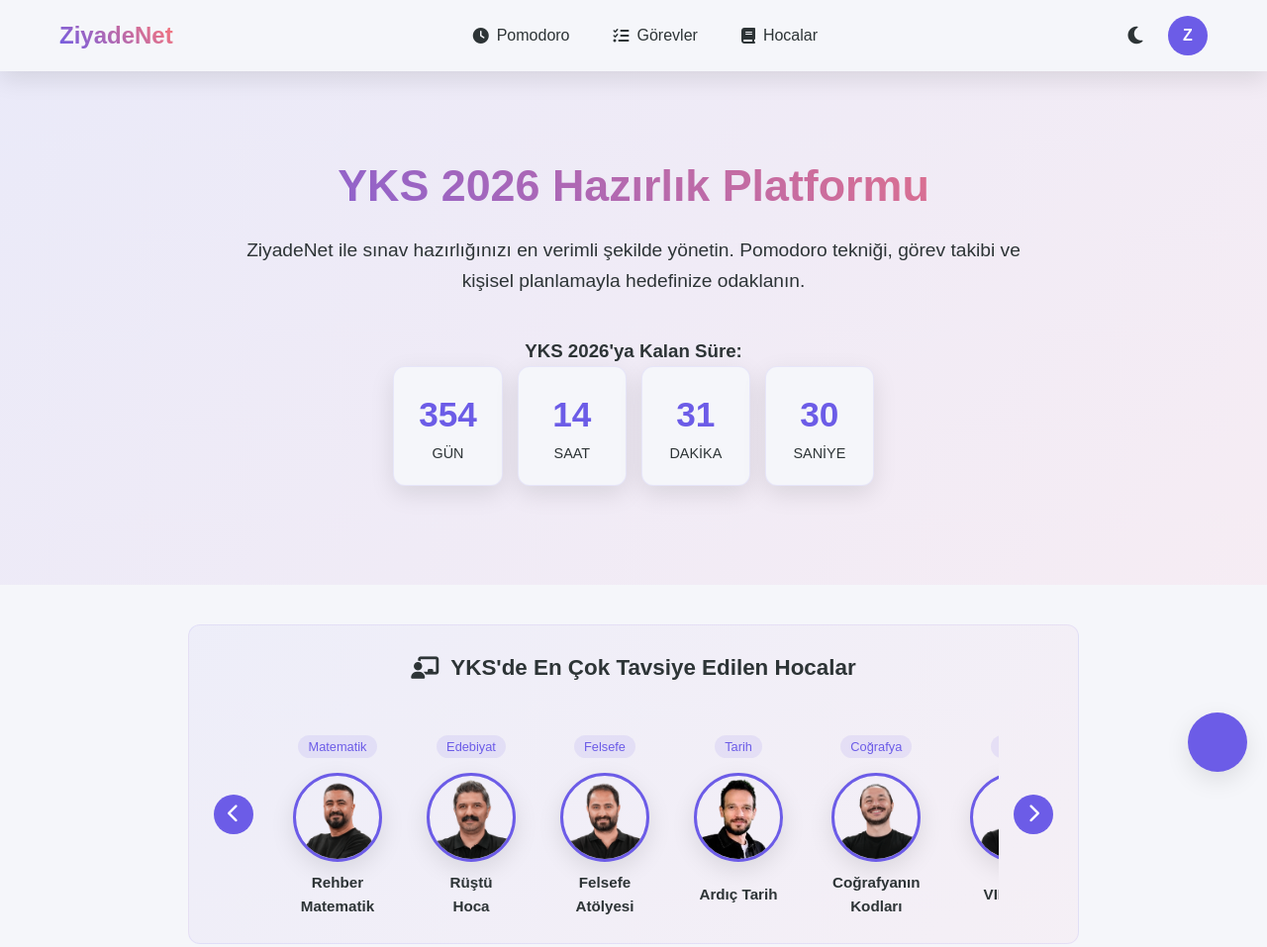
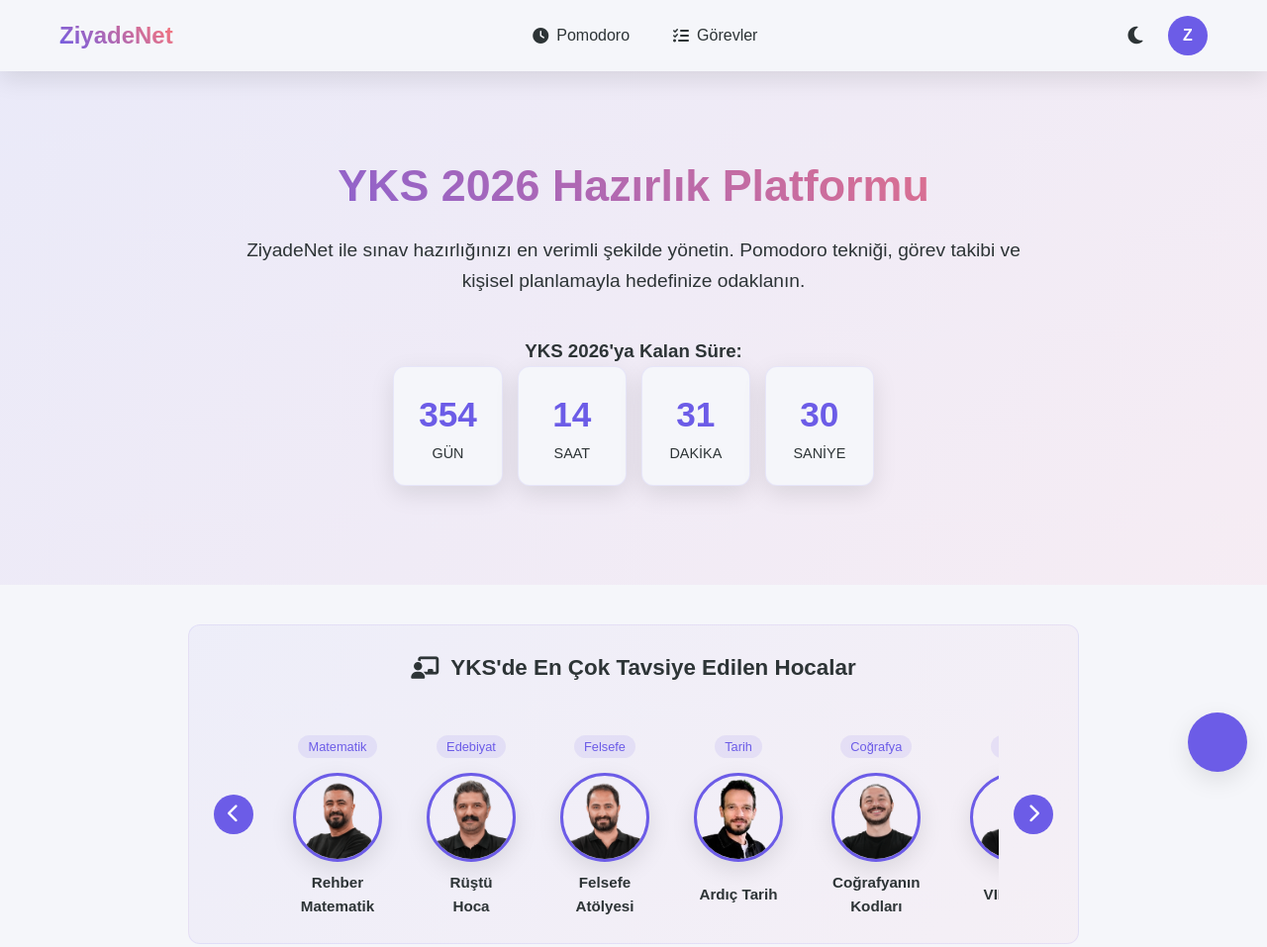
Before and after one commit to ZiyadeNet/ziyadenet.github.io, a plain HTML site: page index.html in a window 1280 px wide. Shown: the top 957 px of the page at 99% size. Drawn offline with Linux system fonts and the light colour scheme.

Commit message:
index.html

```diff
--- a/index.html
+++ b/index.html
@@ -1546,7 +1546,7 @@
             <nav class="nav-links">
                 <a href="#pomodoro"><i class="fas fa-clock"></i> Pomodoro</a>
                 <a href="#tasks"><i class="fas fa-tasks"></i> Görevler</a>
-                <a href="#tasks"><i class="fas fa-book"></i> Hocalar</a>
+
 
             </nav>
             <div class="header-actions">
```
